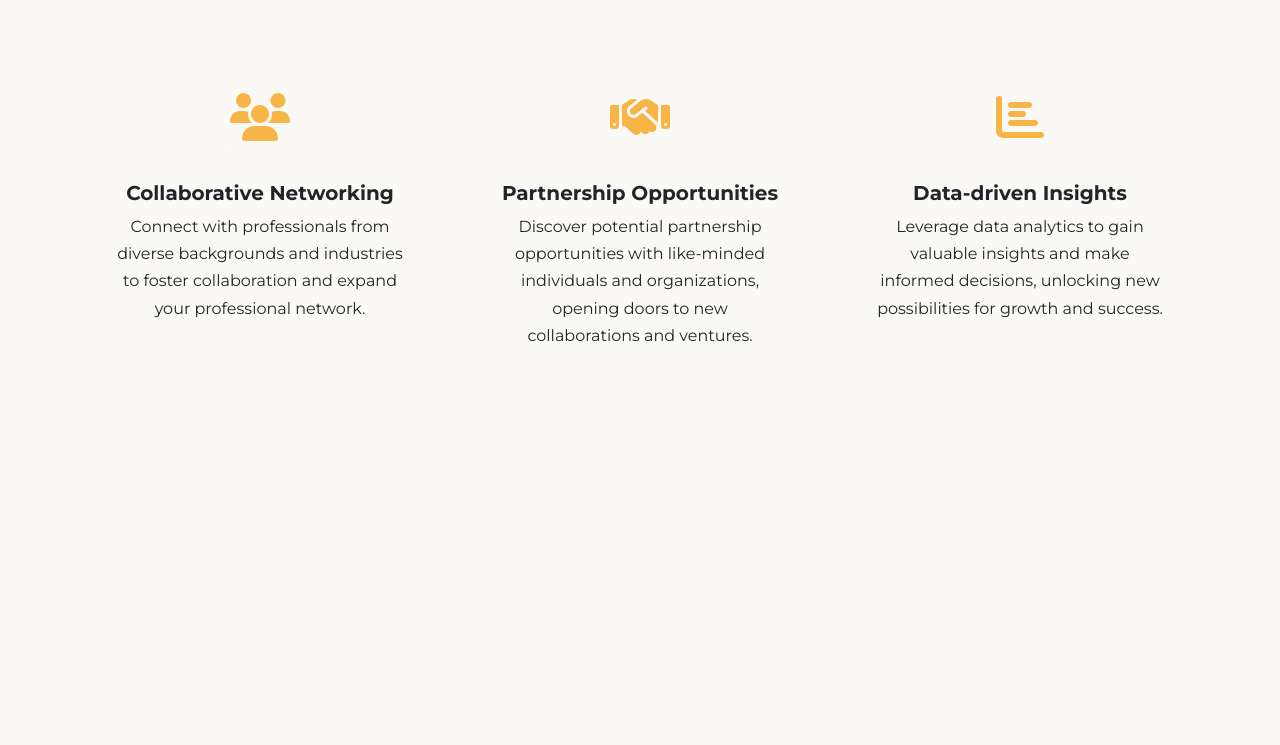
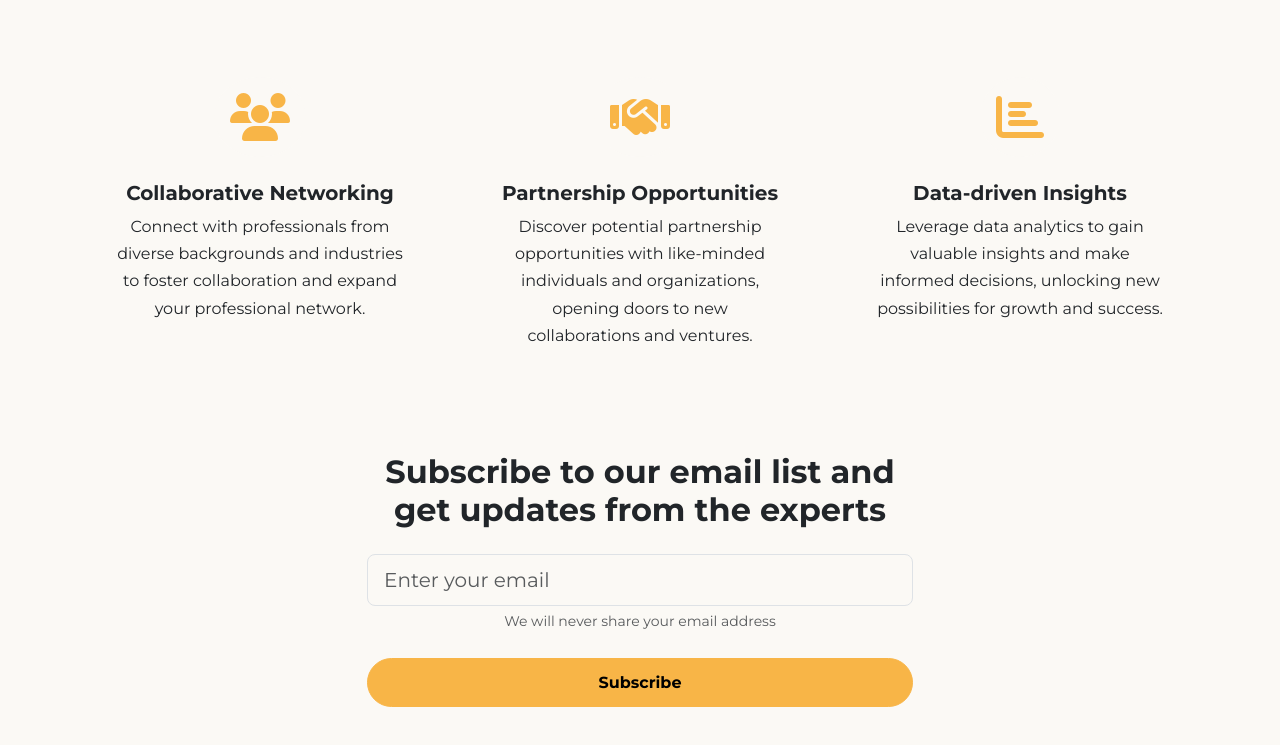
Before and after one commit to eldiaby/corso, a website built with Parcel: page index.html in a window 1280 px wide. Shown: the part 5056-5801 px from the top of the page. Before the commit the page ends 5509 px from the top, so only its background shows below. Built offline with nearby package versions, Linux system fonts and the light colour scheme.

Commit message:
Add the subscribe section

```diff
--- a/index.html
+++ b/index.html
@@ -567,6 +567,29 @@
       </section>
       <!-- End of takeaways  section -->
       <!-- ================================================================ -->
+      <!-- Start of  subscribe section -->
+      <section class="section subscribe my-5" id="subscribe">
+        <div class="container">
+          <div class="row">
+            <div class="col-md-6 offset-md-3 text-center">
+              <h2>
+                Subscribe to our email list and get updates from the experts
+              </h2>
+              <form>
+                <div class="my-4">
+                  <input type="email" class="form-control form-control-lg" placeholder="Enter your email" />
+                  <div class="form-text">We will never share your email address</div>
+                </div>
+                <div class="d-grid">
+                  <button type="submit" class="btn btn-primary fw-bold">Subscribe</button>
+                </div>
+              </form>
+            </div>
+          </div>
+        </div>
+      </section>
+      <!-- End of subscribe  section -->
+      <!-- ================================================================ -->
       <!-- Start of                   section -->
       <!-- End of                   section -->
       <!-- ================================================================ -->
```
